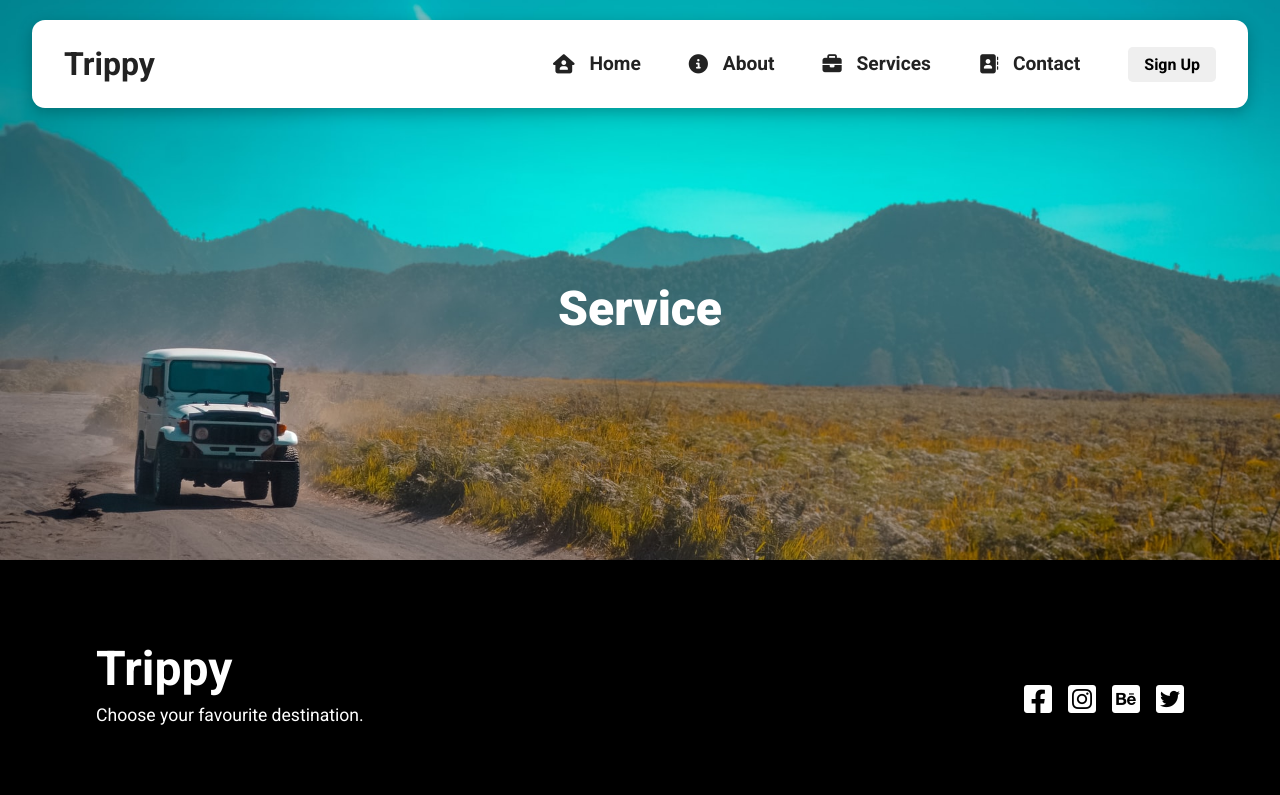
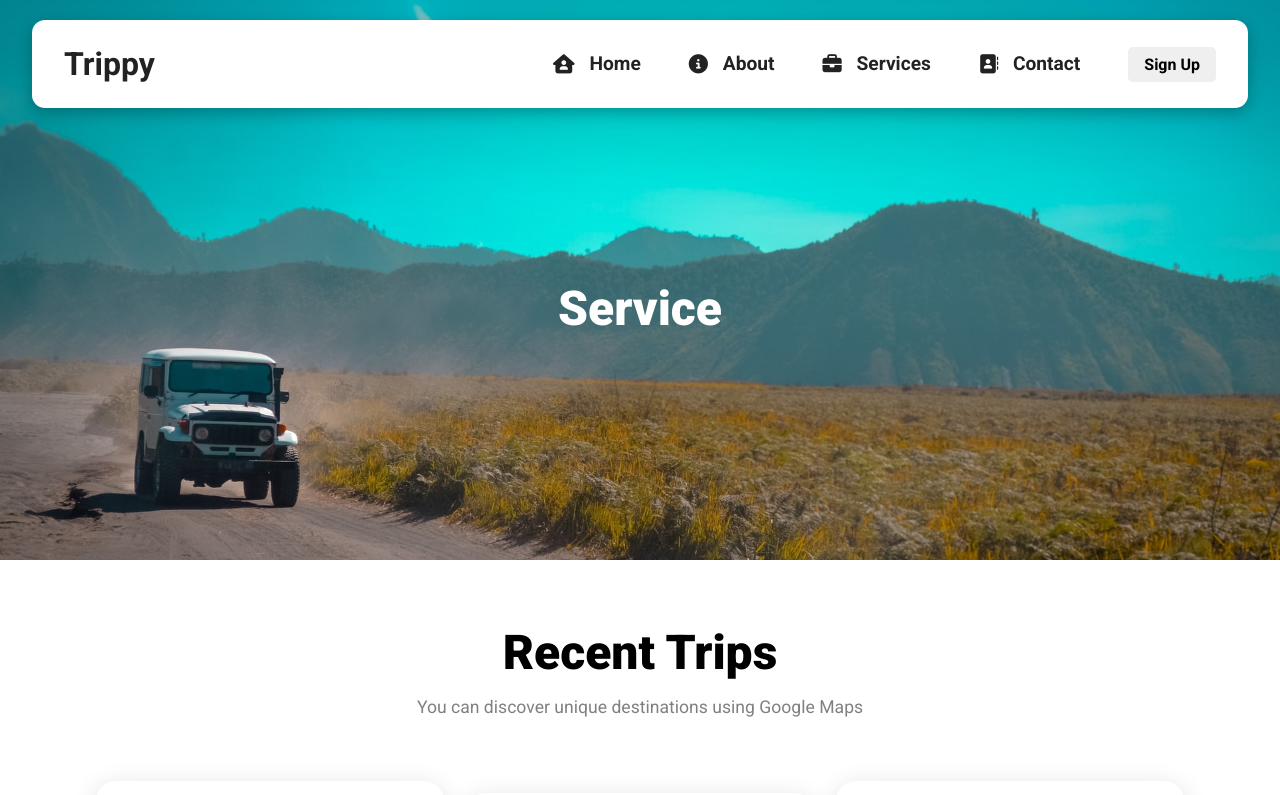
Before and after one commit to sachinDev07/React-Trippy-Travel-Website, a React (Create React App) app: page /service in a window 1280 px wide. Shown: the top 795 px of the page. Built offline with nearby package versions, Linux system fonts and the light colour scheme; grey boxes are pictures that could not be loaded.

Commit message:
done trip component

```diff
--- a/src/components/servicePage/Hero.jsx
+++ b/src/components/servicePage/Hero.jsx
@@ -1,5 +1,6 @@
 import React from 'react'
 import './hero.scss'
+import Trip from '../homePage/trip/Trip'
 
 const Hero = (props) => {
   return (
@@ -10,6 +11,8 @@ const Hero = (props) => {
             <h1>{props.title}</h1>
             </div>
         </div>
+
+        <Trip/>
     </>
   )
 }
```
